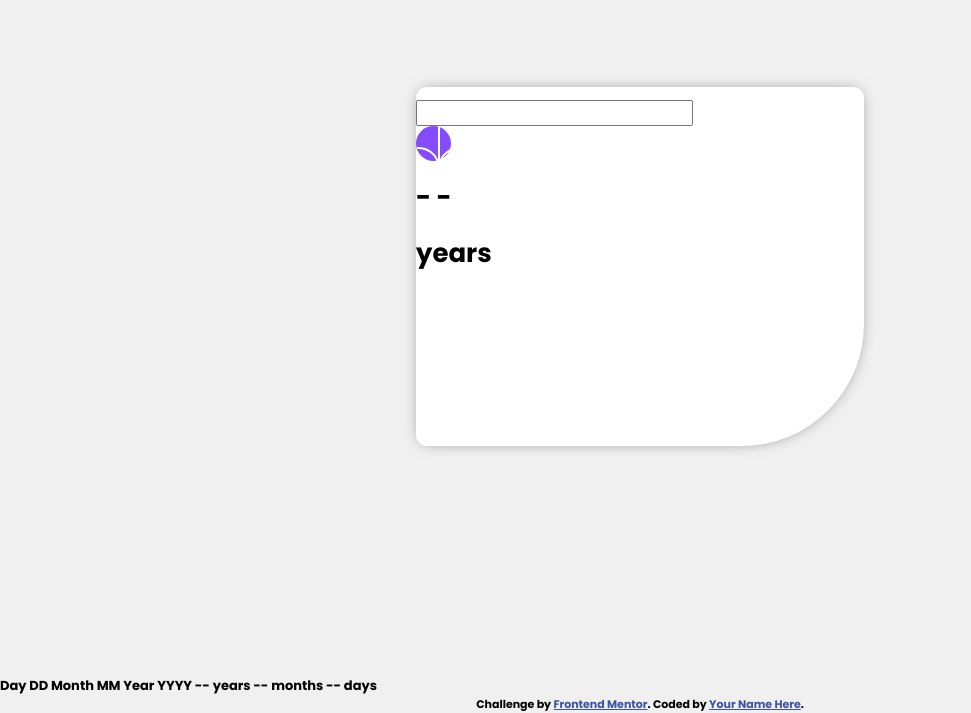
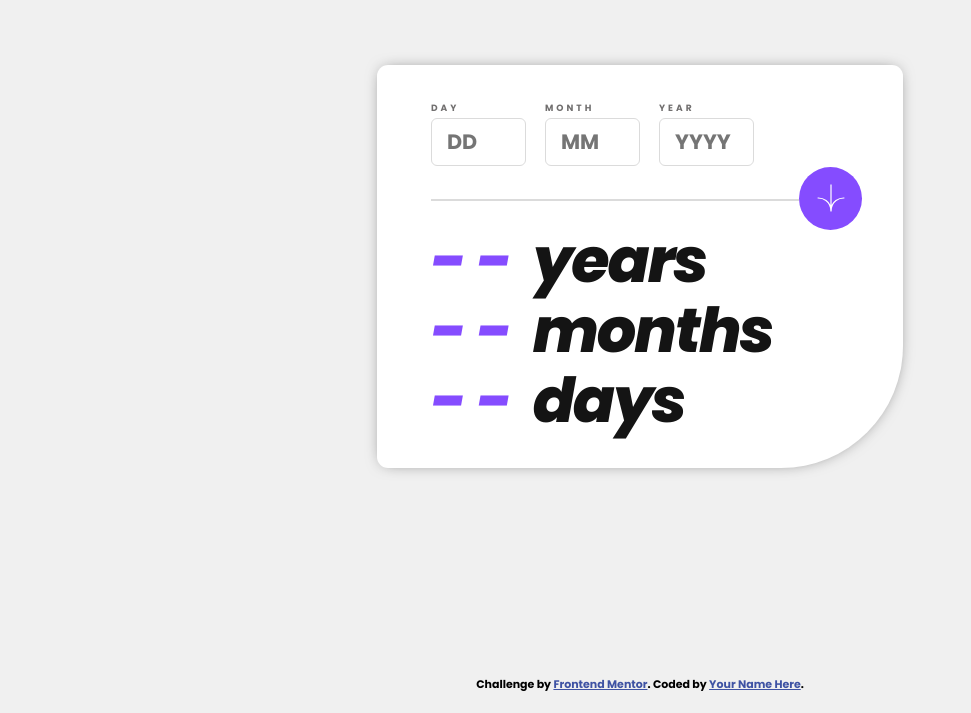
Before and after one commit to LeaDevJs/age-calculator-app, a plain HTML site: page index.html in a window 1280 px wide. Shown: the part 144-857 px from the top of the page, without its empty margins (0-971 px from the left). Drawn offline with Linux system fonts and the light colour scheme.

Commit message:
design finally

```diff
--- a/index.html
+++ b/index.html
@@ -20,8 +20,16 @@
     <div class="card">
       <div class="date-container">
       <div class="date-input">
-        <p></p>
-        <input type="text" placeholder="">
+        <p>DAY</p>
+        <input type="text" placeholder="DD">
+      </div>
+      <div class="date-input">
+        <p>MONTH</p>
+        <input type="text" placeholder="MM">
+      </div>
+      <div class="date-input">
+        <p>YEAR</p>
+        <input type="text" placeholder="YYYY">
       </div>
     </div>
     <div class="separator">
@@ -30,29 +38,26 @@
   </div>
   <div class="calculator">
     <div class="date-calculator">
-      <h1>- -</h1>
-      <h1>years</h1>
+      <p class="param" id="years-param">--</p>
+      <p>years</p>
+    </div>
+    <div class="date-calculator">
+      <p class="param" id="years-param">--</p>
+      <p>months</p>
+    </div>
+    <div class="date-calculator">
+      <p class="param" id="years-param">--</p>
+      <p>days</p>
     </div>
   </div>
 
     </div>
 </div>
-  Day
-  DD
-
-  Month
-  MM
-
-  Year
-  YYYY
-
-  -- years
-  -- months
-  -- days
 
   <div class="attribution">
     Challenge by <a href="https://www.frontendmentor.io?ref=challenge" target="_blank">Frontend Mentor</a>.
     Coded by <a href="#">Your Name Here</a>.
   </div>
+  <script src="index.js"></script>
 </body>
 </html>
--- a/styles.css
+++ b/styles.css
@@ -22,21 +22,99 @@ body {
     background-color: white;
     display: flex;
     flex-direction: column;
-    width: 448px;
-    height: 359px;
+    width: 526px;
+    height: 403px;
     align-items: start;
     justify-content: start;
     border-radius: 11px;
     border-bottom-right-radius: 122px;
     box-shadow: 0px 0px 16px -6px rgba(0,0,0,0.63);
 }
+
+.date-container{
+    display: flex;
+    flex-direction: row;
+    margin-top: 17px;
+    height: auto;
+    width: 100%;
+    margin-left: 35px;
+}
+.date-input{
+    display: flex;
+    flex-direction: column;
+    margin-top: 10px;
+    margin-left: 19px;
+}
+.date-input input{
+    padding: 0;
+    width: 78px;
+    height: 46px;
+    border-radius: 6px;
+    border-color: hsl(0, 0%, 86%);
+    border-width: 1px;
+    border-style: solid;
+    padding-left: 15px;
+    font-size: 1.6em;
+}
+.date-input p {
+    margin-bottom: 3px;
+    font-size: 0.7em;
+    color: hsl(0, 1%, 44%);
+    letter-spacing: 3px;
+}
+.separator{
+    display: flex;
+    margin-top: 20px;
+    height: auto;
+    width: 100%;
+    margin-left: 54px;
+    margin-top: 1px;
+}
+.separator .line{
+    width: 70%;
+    border-bottom: 2px solid hsl(0, 0%, 86%);
+    margin-bottom: 29px;
+}
 .circle{
-    height: 35px;
-    width: 35px;
     background-color: hsl(259, 100%, 65%);
-    border-radius: 24px;
+    border-radius: 39px;
     font-weight: 700;
     font-size: 11px;
+    display: flex;
+    align-items: center;
+    justify-content: center;
+}
+.separator .circle{
+    height: 63px;
+    width: 63px;
+}
+.separator .circle img {
+    height: 28px;
+    width: 28px;
+}
+.calculator{
+    display: flex;
+    flex-direction: column;
+    margin-top: 7px;
+    width: 100%;
+    margin-left: 54px;
+}
+.calculator .date-calculator {
+    display: flex;
+    margin-top: -23px;
+}
+.date-calculator p {
+    font-size: 62px;
+    margin: 0;
+    font-style: italic;
+    font-weight: 800;
+    color: hsl(0, 0%, 8%);
+    letter-spacing: -2px;
+}
+.date-calculator .param{
+    margin-right: 10px;
+    color: hsl(259, 100%, 65%) ;
+    letter-spacing: 10px;
 }
 
 @media (max-width: 768px) {
```
Also changed, not shown: index.js (added).
